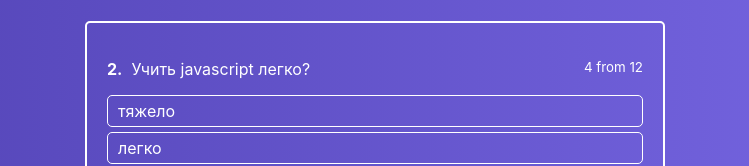
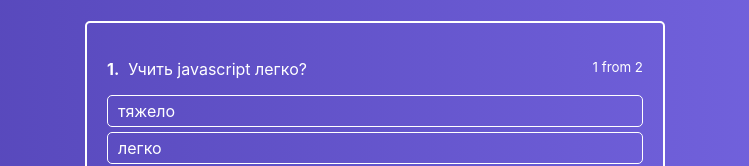
Before and after one commit to VladSidorovich/React-quiz, a React app: page / in a window 1280 px wide. Shown: the part 161-327 px from the top of the page, without its empty margins (265-1014 px from the left). Built offline with nearby package versions, Linux system fonts and the light colour scheme.

Commit message:
added color for correct and uncorrect answers

```diff
--- a/src/components/ActiveQuiz/ActiveList/AnswerItem/AnswerItem.js
+++ b/src/components/ActiveQuiz/ActiveList/AnswerItem/AnswerItem.js
@@ -2,9 +2,15 @@ import React from 'react'
 import classes from './AnswerItem.module.css'
 
 const AnswerItem = props => {
+    const cls = [classes.AnswerItem]
+
+    if (props.state) {
+        cls.push(classes[props.state])
+    }
+
     return (
         <li
-            className = {classes.AnswerItem}
+            className = {cls.join(' ')}
             onClick={(() => props.onAnswerClick(props.answer.id))}
         >
             {props.answer.text}
--- a/src/components/ActiveQuiz/ActiveList/AnswerItem/AnswerItem.module.css
+++ b/src/components/ActiveQuiz/ActiveList/AnswerItem/AnswerItem.module.css
@@ -10,3 +10,11 @@
     background: rgba(255, 255, 255, .2);
     transition: background .3 ease-in-out;
 }
+
+.AnswerItem.success {
+    background: rgba(161, 240, 69, .7);
+}
+
+.AnswerItem.error {
+    background: rgba(240, 87, 108, .7);
+}
--- a/src/components/ActiveQuiz/ActiveList/AnswersList.js
+++ b/src/components/ActiveQuiz/ActiveList/AnswersList.js
@@ -10,6 +10,7 @@ const AnswersList = props => (
                     answer={answer}
                     key={index}
                     onAnswerClick={props.onAnswerClick}
+                    state={props.state ? props.state[answer.id] : null}
                 />
             )
         })}
--- a/src/components/ActiveQuiz/ActiveQuiz.js
+++ b/src/components/ActiveQuiz/ActiveQuiz.js
@@ -7,14 +7,15 @@ const ActiveQuiz = props => (
   <div className={classes.ActiveQuiz}>
     <p className={classes.Question}>
       <span>
-        <strong>2.</strong> &nbsp;
+        <strong>{props.answerNumber}.</strong> &nbsp;
                 {props.question}
       </span>
-      <small> 4 from 12</small>
+<small> {props.answerNumber} from {props.quizLength}</small>
     </p>
     <AnswerList
       answers={props.answers}
       onAnswerClick={props.onAnswerClick}
+      state={props.state}
     />
   </div>
 )
--- a/src/containers/Quiz/Quiz.js
+++ b/src/containers/Quiz/Quiz.js
@@ -5,22 +5,63 @@ import ActiveQuiz from '../../components/ActiveQuiz/ActiveQuiz'
 class Quiz extends Component {
 
   state = {
+    activeQuestion: 0,
+    answerState: null,
     quiz: [
       {
         question: 'Учить javascript легко?',
         rightAnswerId: 2,
+        id: 1,
         answers: [
           {text: 'тяжело', id: 1},
           {text: 'легко', id: 2},
           {text: 'ultra hard', id: 3},
           {text: 'ТУТ ХЗ', id: 4}
         ]
+      },
+      {
+        question: 'Как у нас дела?',
+        rightAnswerId: 4,
+        id: 2,
+        answers: [
+          {text: 'супер', id: 1},
+          {text: 'хорошо', id: 2},
+          {text: 'плохо', id: 3},
+          {text: 'ужасно', id: 4}
+        ]
       }
     ]
   }
 
   onAnswerClickHandler = answerId => {
-    console.log(answerId)
+
+    const question = this.state.quiz[this.state.activeQuestion]
+
+    if (question.rightAnswerId === answerId) {
+      this.setState({
+        answerState: {[answerId]: 'success'}
+      })
+
+      const timeout = window.setTimeout(() => {
+        if (this.isQuizFinished()) {
+          console.log('Finished')
+        } else {
+          this.setState({
+            activeQuestion: this.state.activeQuestion + 1,
+            answerState: null
+          })
+        }
+        window.clearTimeout(timeout)
+      }, 1000)
+    } else {
+      this.setState({
+        answerState: {[answerId]: 'error'}
+      })
+    }
+  }
+
+  isQuizFinished() {
+    return this.state.activeQuestion + 1 === this.state.quiz.length
   }
 
   render() {
@@ -29,9 +70,12 @@ class Quiz extends Component {
         <div className={classes.QuizWrapper}>
           <h1> Ответьте на все вопросы </h1>
           <ActiveQuiz
-            answers={this.state.quiz[0].answers}
-            question={this.state.quiz[0].question}
+            answers={this.state.quiz[this.state.activeQuestion].answers}
+            question={this.state.quiz[this.state.activeQuestion].question}
             onAnswerClick={this.onAnswerClickHandler}
+            quizLength={this.state.quiz.length}
+            answerNumber={this.state.activeQuestion + 1}
+            state={this.state.answerState}
           />
         </div>
       </div>
```
